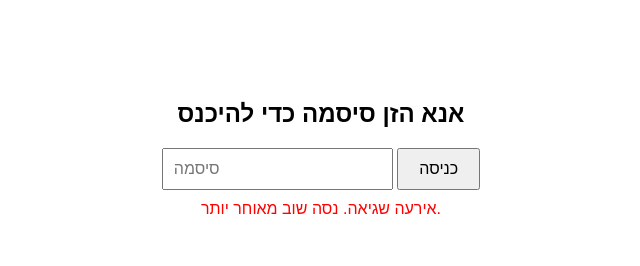
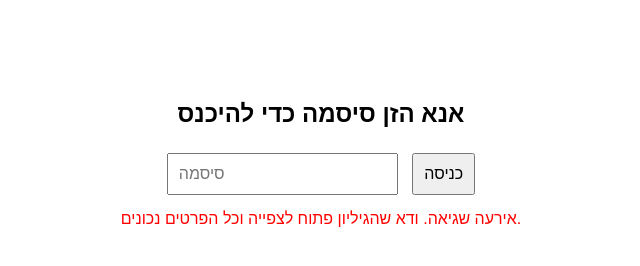
Before and after one commit to starlow1249/soket-T1, a plain HTML site: page index.html in a window 1280 px wide. Both pictures are taken after a click on the button "כניסה". Shown: the whole page, without its empty margins (319-959 px from the left). Drawn offline with Linux system fonts and the light colour scheme; no server answers.

Commit message:
index.html

```diff
--- a/index.html
+++ b/index.html
@@ -9,13 +9,10 @@
       text-align: center;
       margin-top: 100px;
     }
-    input {
+    input, button {
       padding: 10px;
       font-size: 16px;
-    }
-    button {
-      padding: 10px 20px;
-      font-size: 16px;
+      margin: 5px;
     }
     .error {
       color: red;
@@ -32,26 +29,32 @@
   <script>
     const API_KEY = "AIzaSyClmkLxcxXdKkrmGVY2fjTsVgf31RcMS_4";
     const SHEET_ID = "1YWCM1uctEsK-504WkMSdsBm5y56GBwRB3Hy_r1OYXuI";
-    const SHEET_RANGE = "A1:A100"; // הנחה שכל הסיסמאות נמצאות בטור A
+    const SHEET_RANGE = "A1:A100";
 
     async function checkPassword() {
-      const input = document.getElementById("passwordInput").value;
-      const errorMsg = document.getElementById("errorMessage");
+      const inputPassword = document.getElementById("passwordInput").value;
+      const errorDiv = document.getElementById("errorMessage");
+      errorDiv.textContent = ""; // נקה שגיאות קודמות
 
       try {
         const response = await fetch(`https://sheets.googleapis.com/v4/spreadsheets/${SHEET_ID}/values/${SHEET_RANGE}?key=${API_KEY}`);
+
+        if (!response.ok) {
+          throw new Error("שגיאה בחיבור ל-Google Sheets. ודא שהקובץ ציבורי.");
+        }
+
         const data = await response.json();
+        const passwords = (data.values || []).flat();
 
-        const passwords = data.values.flat(); // ממיר את הרשימה לדו-ממדית -> רגילה
-        if (passwords.includes(input)) {
-          // אם הסיסמה נכונה – מעביר למצגת
+        if (passwords.includes(inputPassword)) {
           window.location.href = "https://drive.google.com/file/d/1lQ9nD2bPksL8fD4fIrl6jRKSOhTHcsd-/view";
         } else {
-          errorMsg.textContent = "סיסמה שגויה. נסה שוב.";
+          errorDiv.textContent = "סיסמה שגויה. נסה שוב.";
         }
+
       } catch (error) {
-        console.error("שגיאה בשליפת נתונים מהגיליון:", error);
-        errorMsg.textContent = "אירעה שגיאה. נסה שוב מאוחר יותר.";
+        console.error(error);
+        errorDiv.textContent = "אירעה שגיאה. ודא שהגיליון פתוח לצפייה וכל הפרטים נכונים.";
       }
     }
   </script>
```
